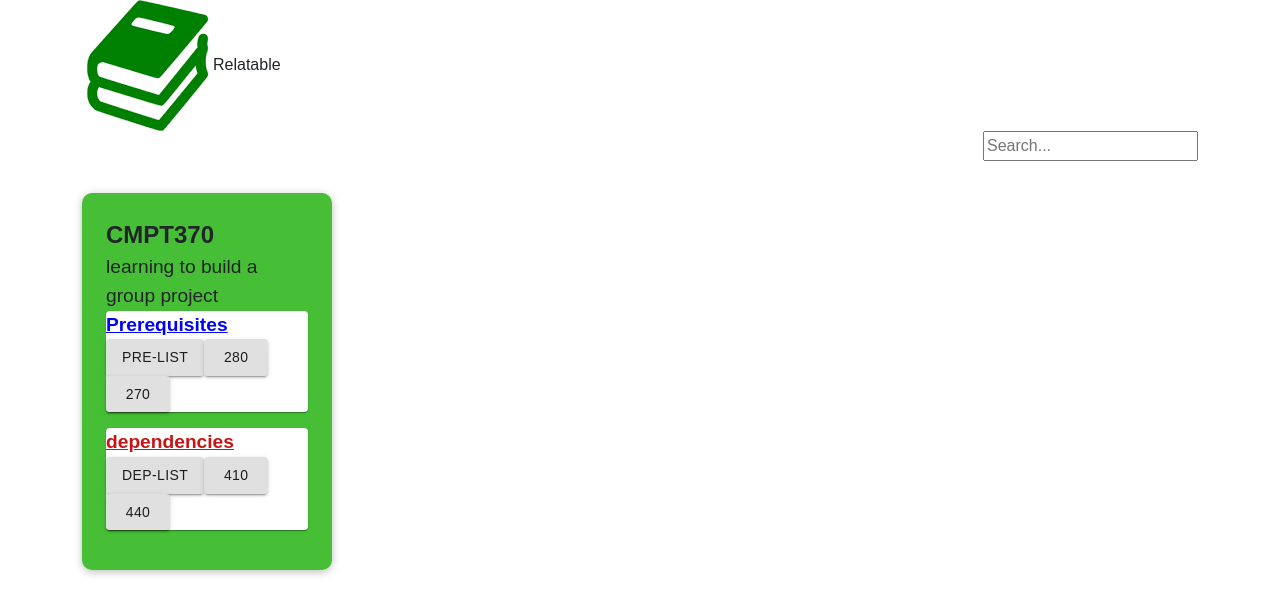
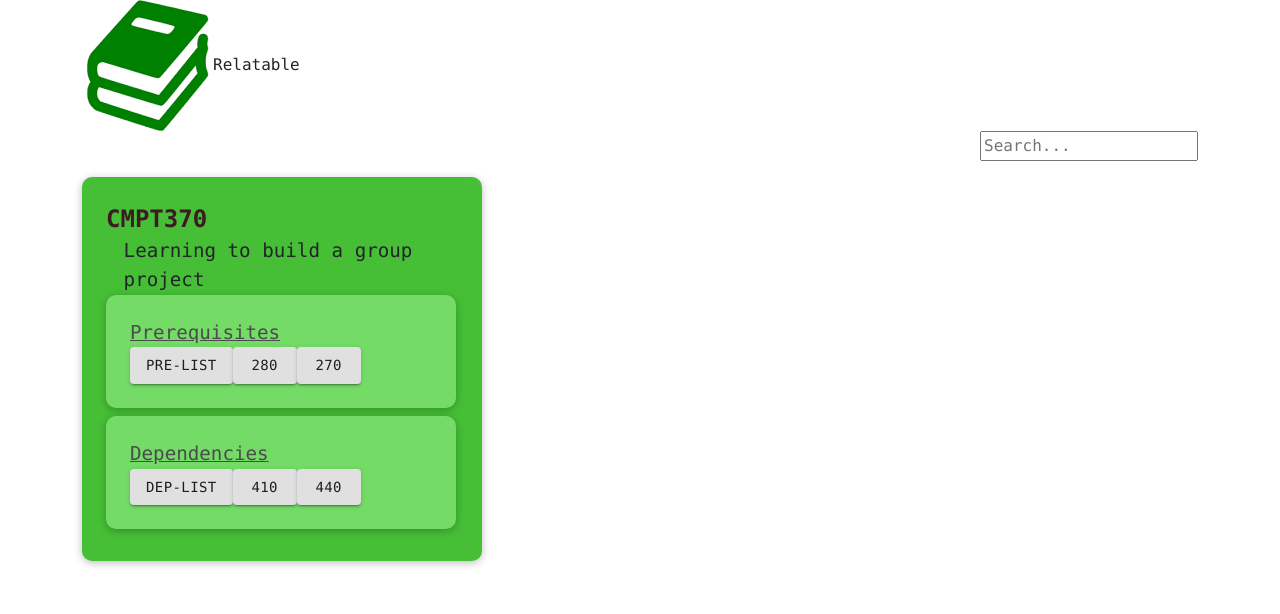
Before and after one commit to relatable-course-visualization/Relatable, a React (Create React App) app in the folder client/: page / in a window 1280 px wide. Shown: the top 614 px of the page. Built offline with nearby package versions, Linux system fonts and the light colour scheme.

Commit message:
udated course card

```diff
--- a/client/src/App.css
+++ b/client/src/App.css
@@ -1,24 +1,7 @@
-/* @import url('https://fonts.googleapis.com/css?family=Quicksand&display=swap');
-
-.header{
-    display: flex;
-    justify-content: space-between;
-    align-items: center;
-    margin-top: 10px;
-    margin-bottom: 20px;
-    font-family: 'Quicksand';
-    font-size: 25px;
-}
-
-.course{
-    margin-top: 10px;
-    margin-bottom: 20px;
-    font-family: 'Quicksand';
-    font-size: 25px;
-} */
+/* @import url('https://fonts.googleapis.com/css?family=Quicksand&display=swap');} */
 
 * {
-    font-family: "Signika Negative", sans-serif;
+    font-family: "Lucida Console", Courier, monospace;
     box-sizing: border-box;
 
     /*Font Sizes*/
@@ -26,6 +9,7 @@
     --fs-2: 2rem;
     --fs-3: 1.5rem;
     --fs-4: 1rem;
+    --fs-5: 1.2rem;
 
     /*Colors*/
     --clr-primary: #0393d2;
@@ -37,6 +21,9 @@
     --clr-black: rgb(45, 45, 45);
     --clr-white: #fff;
 
+    --clr-course-background: rgb(70, 191, 54);
+    --clr-subbox-background: rgb(116, 219, 103);
+
     /*Font Weights*/
     --fw-light: 200;
     --fw-reg: 400;
@@ -45,7 +32,16 @@
     /*Box Shadows*/
     --bs: 0 4px 12px -6px var(--clr-black);
 
+    /*Box Width*/
+    --bw-large: 400px;
+    --bw-small: 350px;
+
     /*Border Radius*/
     --br-button: 5px;
     --br-background: 10px;
+
+     /*Cursor pointers*/
+     --crsr-pointer: pointer;
+
+
   }
--- a/client/src/components/course.jsx
+++ b/client/src/components/course.jsx
@@ -3,7 +3,6 @@ import Box from '@mui/material/Box';
 import Button from '@material-ui/core/Button'
 import "../stylings/course.css";
 import { Paper } from "@mui/material";
-import { blue } from "@mui/material/colors";
 
 
 const Course = (props) => {
@@ -12,9 +11,8 @@ const Course = (props) => {
             <div className="course">
                 <div className="course__title" >{props.courseName}</div>
                 <div className="course__body">{props.courseDescription}</div>
-                <Paper style={{background: blue}}>
-                    <div className="course__prerequisites">Prerequisites</div>
-                    <p>
+                <div className="sub">
+                    <div className="course__subboxes">Prerequisites</div>
                         <Button variant="contained">
                             {props.prerequisites}
                         </Button>
@@ -26,12 +24,10 @@ const Course = (props) => {
                         <Button variant="contained">
                             270
                         </Button>
-                    </p>
-                </Paper>
+                    </div>
 
-                <Paper className="paper__colour">
-                    <div className="course__dependencies">dependencies</div>
-                    <p>
+                <div className="sub">
+                    <div className="course__subboxes">Dependencies</div>
                         <Button variant="contained">
                             {props.dependencies}
                         </Button>
@@ -43,10 +39,8 @@ const Course = (props) => {
                         <Button variant="contained">
                             440
                         </Button>
-                    </p>
-                </Paper>
                 </div>
-
+            </div>
     )
 }
 
--- a/client/src/home/homepage.jsx
+++ b/client/src/home/homepage.jsx
@@ -7,7 +7,7 @@ const Homepage = () =>  {
     return(
         <div className='container'>
             <Header/>
-            <Course courseName='CMPT370' courseDescription='learning to build a group project' dependencies='dep-list' prerequisites='pre-list'/>
+            <Course courseName='CMPT370' courseDescription='Learning to build a group project' dependencies='dep-list' prerequisites='pre-list'/>
         </div>
     )
 }
--- a/client/src/stylings/course.css
+++ b/client/src/stylings/course.css
@@ -4,22 +4,37 @@
     font-family: 'Quicksand';
     font-size: 25px; */
 
+
     font-size: var(--fs-4);
     font-weight: var(--fw-bold);
-    background: rgb(70, 191, 54);
+    background: var(--clr-course-background);
     box-shadow: 0 2px 8px rgba(0,0,0,0.26);
-    border-radius: 10px;
-    margin: 2rem 2rem 2rem 0;
-    padding: 1.5rem;
-    width: 250px;
+    border-radius: var(--br-background);
+    margin: 1rem 1rem 1rem 0;
+    padding: var(--fs-3);
+    width: var(--bw-large);
+    transition: transform .3s ease;
+    cursor: var(--crsr-pointercrsr-);
+}
+
+.sub{
+    font-size: var(--fs-4);
+    font-weight: var(--fw-bold);
+    background: var(--clr-subbox-background);
+    box-shadow: 0 2px 8px rgba(0,0,0,0.26);
+    border-radius: var(--br-background);
+    margin: 0 0 0.5rem 0;
+    padding: var(--fs-3);
+    width: var(--bw-small);
     transition: transform .3s ease;
     cursor: pointer;
 }
 
 .course__body{
-    font-weight: 400;
-    font-size: 1.2rem;
-
+    font-family: var(font-family);
+    font-weight: var(--fw-light);
+    font-size: var(--fs-5);
+    padding-left: 5%;
 }
 
 .course:hover{
@@ -27,23 +42,21 @@
 }
 
 .course__title{
-    font-weight: 900;
-    font-size: 1.5rem;
+    font-family: var(font-family);
+    color: rgb(61, 27, 35);
+    font-weight: var(--fw-bold);
+    font-size: var(--fs-3);
 }
 
-.course__prerequisites{
-    font-weight: 600;
-    font-size: 1.2rem;
-    color: blue;
+.course__subboxes{
+    font-family: var(font-family);
+    font-weight: var(--fw-reg);
+    font-size: var(--fs-5);
+    color: rgb(75, 75, 78);
     text-decoration: underline;
 }
 
-.course__dependencies{
-    font-weight: 600;
-    font-size: 1.2rem;
-    color: rgb(199, 21, 21);
-    text-decoration: underline;
-}
+
 
 .course__image{
     display: flex;
```
